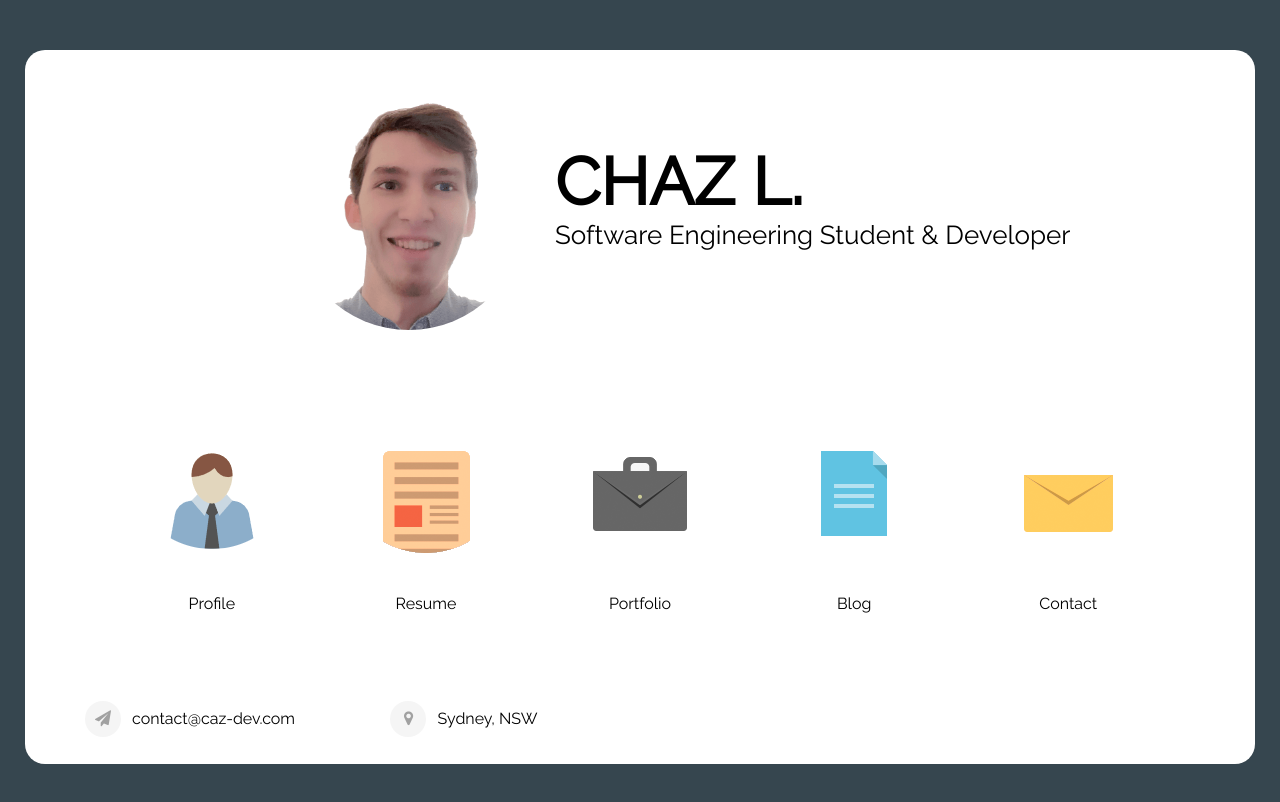
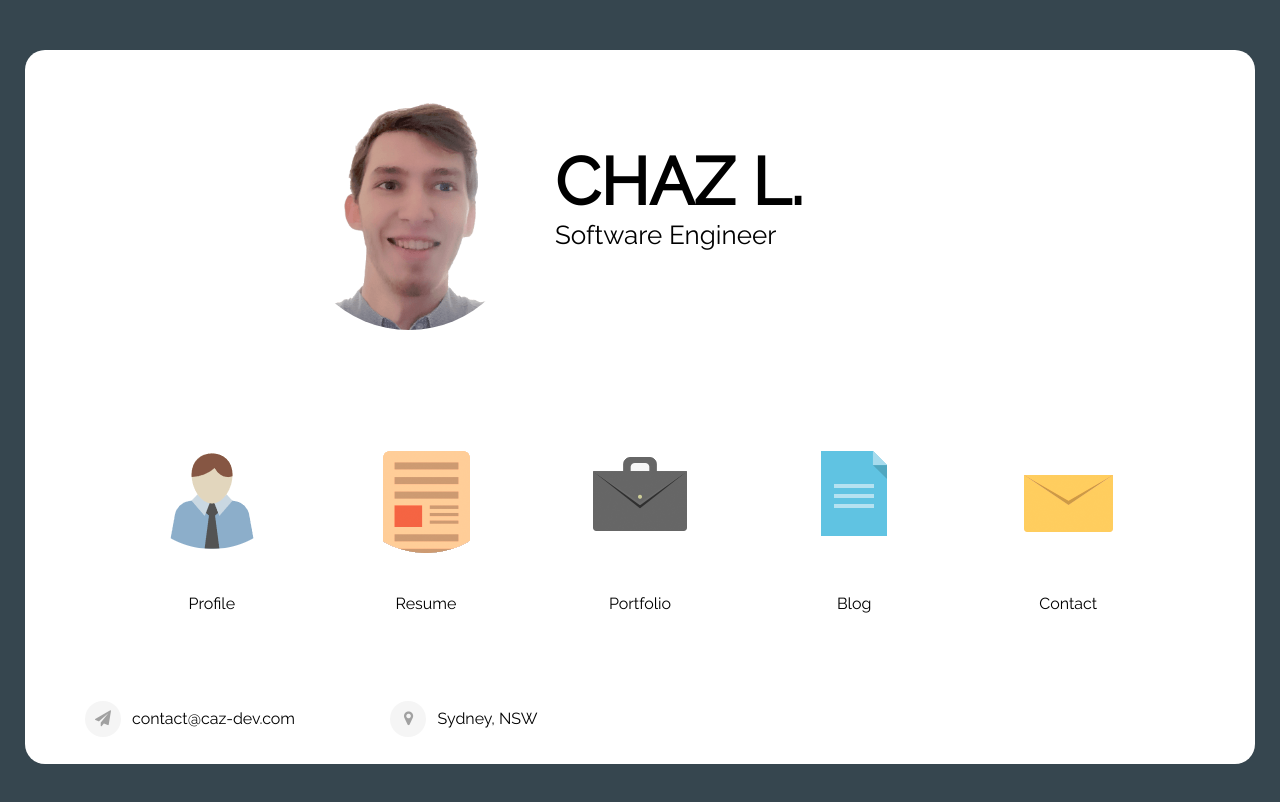
Before and after one commit to CazDev/chaz.page, a plain HTML site: page index.html in a window 1280 px wide. Drawn offline with nearby package versions, Linux system fonts and the light colour scheme; some packages are replaced by stand-ins of ours; a script that the page names is missing.

Commit message:
Update index.html

```diff
--- a/index.html
+++ b/index.html
@@ -16,7 +16,7 @@
     <title>Home | Caz Dev</title>
     <meta name="author" content="cazdev" />
     <meta name="keywords" content="Caz Dev, Software, Caz, Dev, Chaz Lambrechtsen, Chaz, Lambrechtsen" />
-    <meta name="description" content="Chaz Lambrechtsen - Software Engineering Student & Software Developer" />
+    <meta name="description" content="Chaz Lambrechtsen - Software Engineer" />
     <meta name="viewport" content="width=device-width, initial-scale=1, maximum-scale=1" />
 
     <!-- Font Awesome -->
@@ -147,7 +147,7 @@
                         <!-- Your Name -->
                         <h1 class="title">Chaz L.</h1>
                         <!-- Your Profession -->
-                        <h3 class="sub-title">Software Engineering Student & Developer</h3>
+                        <h3 class="sub-title">Software Engineer</h3>
                         <!-- social icon -->
                         <div class="social">
                             <ul class="animated" data-animation="fadeIn" data-animation-delay="600">
```
